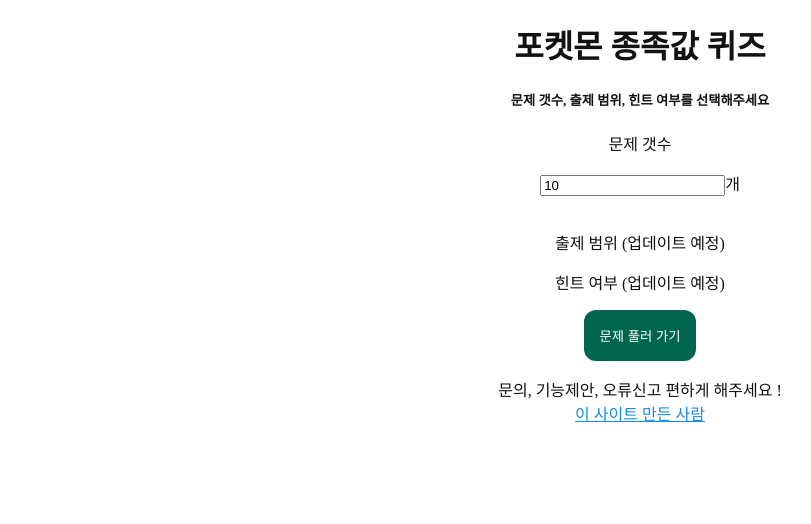
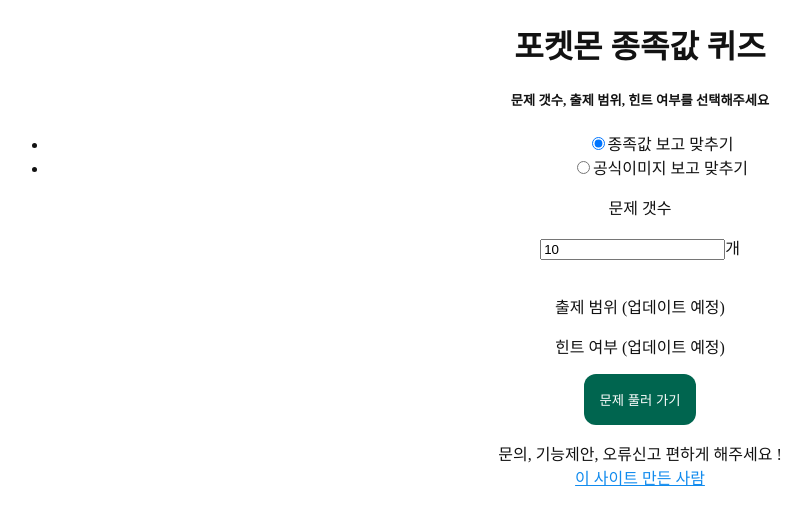
Before and after one commit to seondal/PokemonQuiz, a Next.js app: page / in a window 1280 px wide. Shown: the top 524 px of the page, without its empty margins (0-811 px from the left). Built offline with nearby package versions, Linux system fonts and the light colour scheme.

Commit message:
✨ feat :  이미지 보고 맞추기

```diff
--- a/src/app/QuizSetting.tsx
+++ b/src/app/QuizSetting.tsx
@@ -4,6 +4,12 @@
 import useQuizStore from "@/store/useQuizStore";
 import { useRouter } from "next/navigation";
 import { FormEvent, useState } from "react";
+
+type PathI = "stat" | "artwork" | "sprite";
+const MODE: Array<{ name: string; path: PathI }> = [
+  { name: "종족값 보고 맞추기", path: "stat" },
+  { name: "공식이미지 보고 맞추기", path: "artwork" },
+] as const;
 
 const LATEST_GENERATION = 9;
 const GENERATION = Array.from(
@@ -12,6 +18,7 @@
 );
 
 export default function QuizSetting() {
+  const [mode, setMode] = useState<PathI>("stat");
   const [count, setCount] = useState(10);
 
   const { setQuizList } = useQuizStore();
@@ -31,11 +38,25 @@
     e.preventDefault();
     const data = await fetchQuiz();
     setQuizList(data);
-    router.push("/quiz/stat");
+    router.push(`/quiz/${mode}`);
   }
 
   return (
     <form onSubmit={onSubmit}>
+      <ul>
+        {MODE.map((item) => (
+          <li key={item.path}>
+            <input
+              type="radio"
+              id={item.path}
+              name="mode"
+              checked={mode === item.path}
+              onChange={() => setMode(item.path)}
+            />
+            <label htmlFor={item.path}>{item.name}</label>
+          </li>
+        ))}
+      </ul>
       <p>문제 갯수</p>
       <div>
         <input
--- /dev/null
+++ b/src/app/quiz/artwork/page.tsx
@@ -0,0 +1,23 @@
+"use client";
+
+import { useState } from "react";
+import useQuizStore from "@/store/useQuizStore";
+import Quiz from "../Quiz";
+import Image from "next/image";
+
+export default function QuizPage() {
+  const { quizList } = useQuizStore();
+  const [curNumber, setCurNumber] = useState(0);
+
+  const data = quizList[curNumber];
+
+  return (
+    <>
+      <Quiz data={data} goNext={() => setCurNumber((state) => state + 1)}>
+        <>
+          <Image src={data.image} width={200} height={200} alt="" />
+        </>
+      </Quiz>
+    </>
+  );
+}
```
